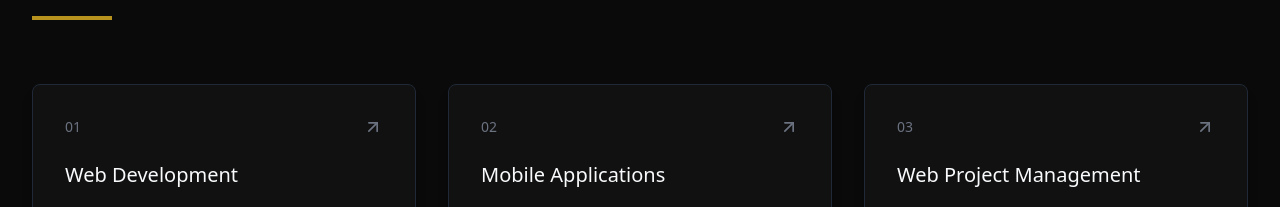
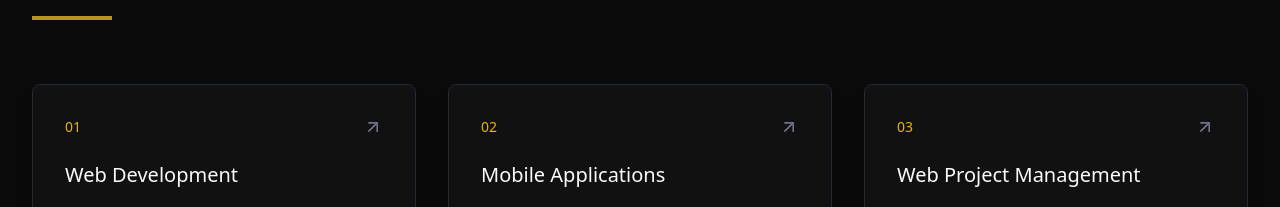
Before and after one commit to smail-yazidi/Portfolio, a Next.js app: page / in a window 1280 px wide. Shown: the part 808-1015 px from the top of the page. Built offline with nearby package versions, Linux system fonts and the light colour scheme.

Commit message:
Updated personal info

```diff
--- a/app/page.tsx
+++ b/app/page.tsx
@@ -1019,8 +1019,8 @@ export default function Portfolio() {
               >
                 <CardContent className="p-0">
                   <div className="flex items-start justify-between mb-4 sm:mb-6">
-                    <span className={`${themeClasses.textMuted} text-sm`}>0{index + 1}</span>
-                    <ArrowUpRight
+                 <span className={`${themeClasses.textMuted} text-sm text-yellow-500`}>0{index + 1}</span>
+  <ArrowUpRight
                       className={`w-5 h-5 ${themeClasses.textMuted} group-hover:text-[rgb(var(--portfolio-gold))] transition-colors`}
                     />
                   </div>
```
